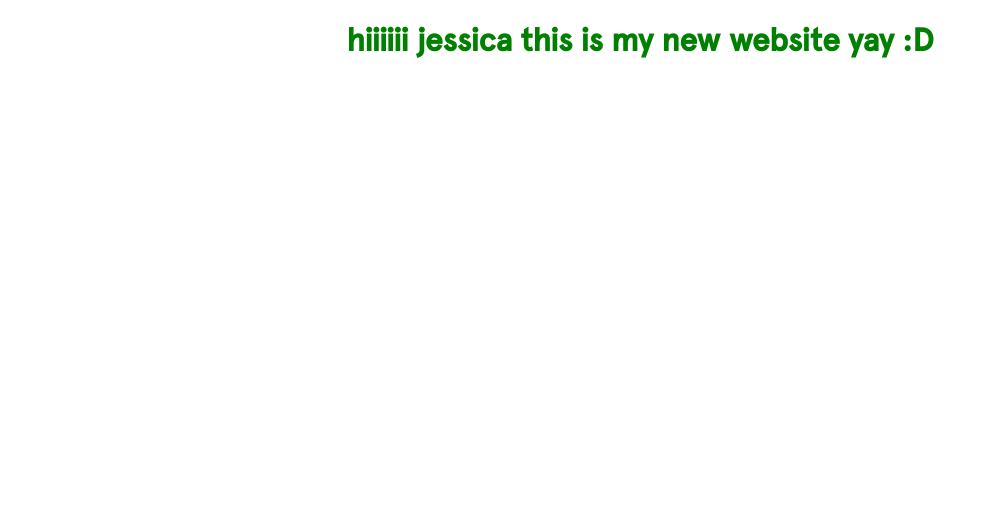
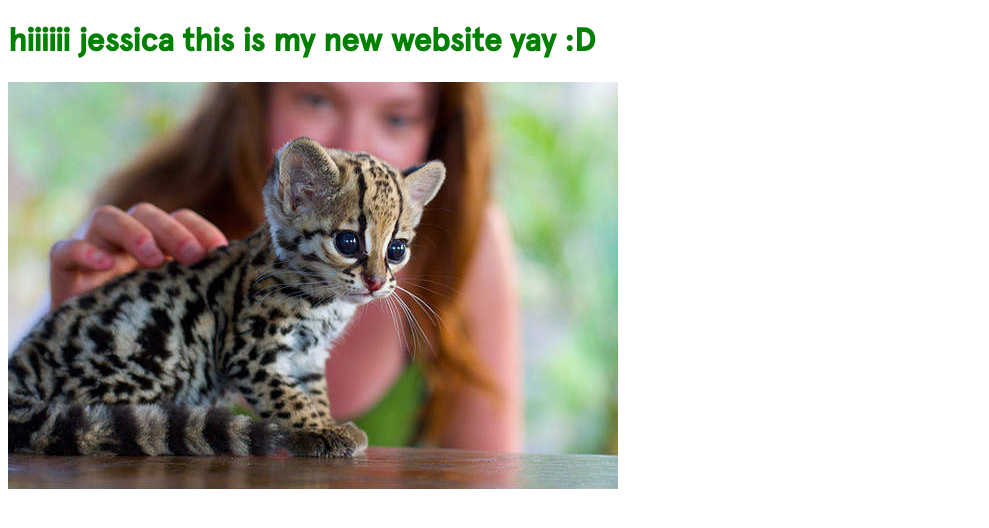
Before and after one commit to sarahpease/sarahpease.github.io, a plain HTML site: page index.html in a window 1280 px wide. Shown: the whole page, without its empty margins (0-989 px from the left). Drawn offline with Linux system fonts and the light colour scheme.

Commit message:
added ocelot

```diff
--- a/index.html
+++ b/index.html
@@ -6,6 +6,9 @@
 
 <body>
 <h1>hiiiiii jessica this is my new website yay :D</h1>
+
+<img src="images/cute-baby-ocelot-kitten.jpg">
+
 </body>
 
 </html>
--- a/style.css
+++ b/style.css
@@ -66,6 +66,6 @@
 }
 
 h1 {
-    text-align: center;
+    text-align: left;
     color: green;
 }
```
Also changed, not shown: images/cute-baby-ocelot-kitten.jpg (added), images/puppy.jpg (added).
